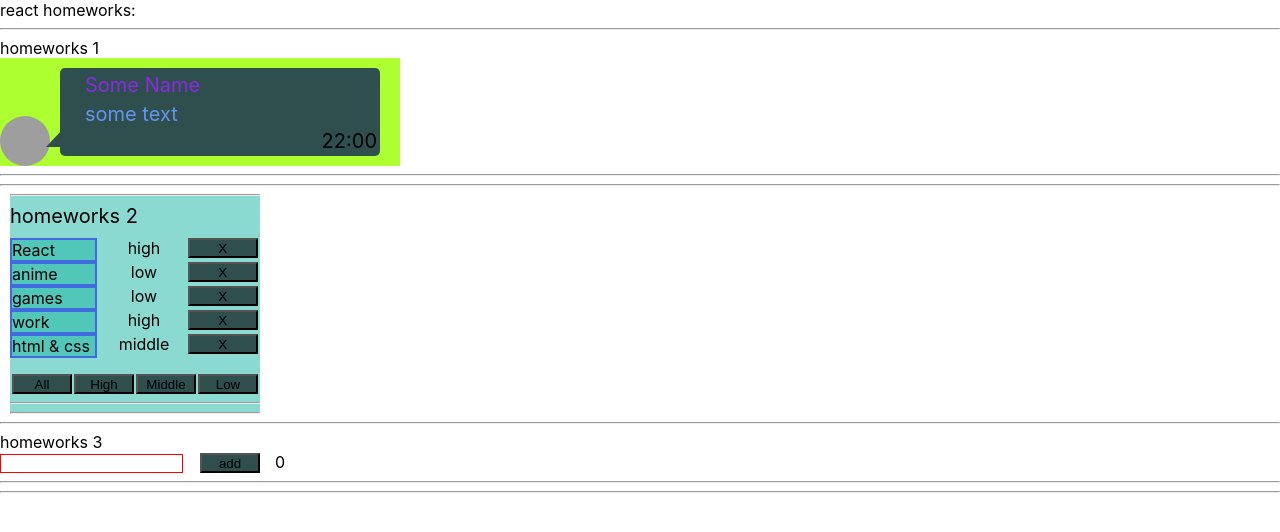
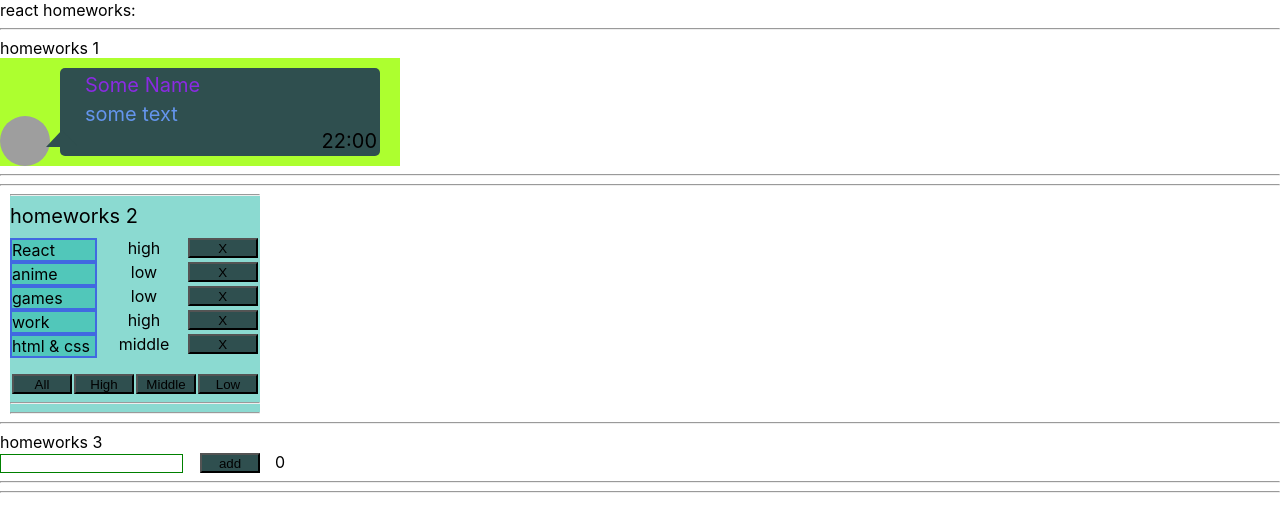
Before and after one commit to EvgeniyCvirko/it-incubator-HomeWork-Ignat, a React (Create React App) app: page / in a window 1280 px wide. Shown: the top 532 px of the page. Built offline with nearby package versions, Linux system fonts and the light colour scheme; grey boxes are pictures that could not be loaded.

Commit message:
in HW3 add class error1

```diff
--- a/src/p2-homeworks/h3/Greeting.module.css
+++ b/src/p2-homeworks/h3/Greeting.module.css
@@ -5,3 +5,6 @@
 .error {
     border: 1px solid red;
 }
+.error1 {
+    border: 1px solid green;
+}
--- a/src/p2-homeworks/h3/Greeting.tsx
+++ b/src/p2-homeworks/h3/Greeting.tsx
@@ -13,11 +13,11 @@ type GreetingPropsType = {
 const Greeting: React.FC<GreetingPropsType> = (
     {name, setNameCallback, addUser, error, totalUsers,onKey}
 ) => {
-    const inputClass = s.error
+    const inputClass = error === 'error'? s.error:s.error1
 
     return (
         <div>
-            <input value={name} onKeyPress={onKey} onChange={setNameCallback} className={inputClass}/>
+            <input value={name} onKeyPress={onKey} onChange={setNameCallback} className={inputClass} />
             <span>{error}</span>
             <button onClick={addUser} >add</button>
             <span>{totalUsers}</span>
```
